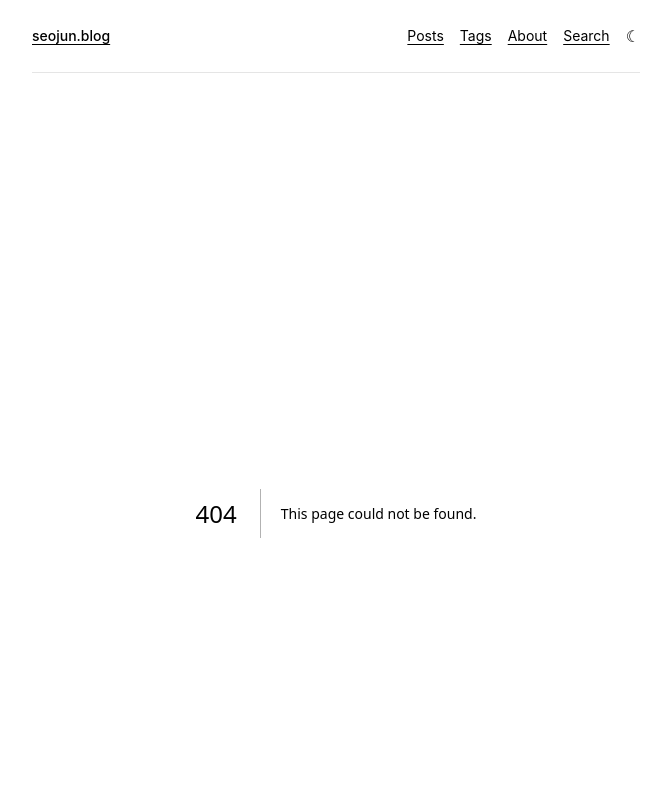
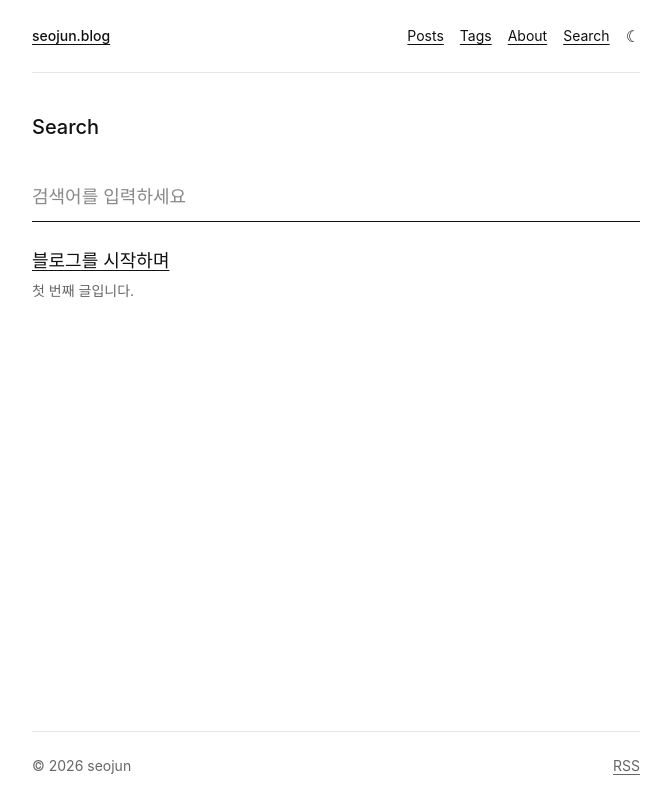
Before and after one commit to seojuny95/seojuny.dev, a Next.js app: page /search in a window 1280 px wide. Before the commit this address had no page. Shown: the top 800 px of the page, without its empty margins (304-975 px from the left). Built offline with nearby package versions, Linux system fonts and the light colour scheme.

Commit message:
feat: archive, tags, about, search, rss feed, and 404 pages

```diff
--- /dev/null
+++ b/app/about/page.tsx
@@ -0,0 +1,18 @@
+import fs from 'node:fs';
+import path from 'node:path';
+import { MDXRemote } from 'next-mdx-remote/rsc';
+
+export const metadata = { title: 'About — seojun.blog' };
+
+const source = fs.readFileSync(
+  path.join(process.cwd(), 'content', 'about.mdx'),
+  'utf8',
+);
+
+export default function AboutPage() {
+  return (
+    <section className="prose-blog">
+      <MDXRemote source={source} />
+    </section>
+  );
+}
--- /dev/null
+++ b/app/feed.xml/route.ts
@@ -0,0 +1,33 @@
+import { Feed } from 'feed';
+import { getAllPosts } from '@/lib/posts';
+
+export const dynamic = 'force-static';
+
+const SITE_URL =
+  process.env.NEXT_PUBLIC_SITE_URL ?? 'https://seojun-blog.vercel.app';
+
+export function GET() {
+  const feed = new Feed({
+    title: 'seojun.blog',
+    description: '개인 블로그',
+    id: SITE_URL,
+    link: SITE_URL,
+    language: 'ko',
+    copyright: `© ${new Date().getFullYear()} seojun`,
+    feedLinks: { atom: `${SITE_URL}/feed.xml` },
+  });
+
+  for (const post of getAllPosts()) {
+    feed.addItem({
+      title: post.title,
+      id: `${SITE_URL}/posts/${post.slug}`,
+      link: `${SITE_URL}/posts/${post.slug}`,
+      description: post.summary,
+      date: new Date(post.date),
+    });
+  }
+
+  return new Response(feed.atom1(), {
+    headers: { 'Content-Type': 'application/atom+xml; charset=utf-8' },
+  });
+}
--- /dev/null
+++ b/app/not-found.tsx
@@ -0,0 +1,13 @@
+import Link from 'next/link';
+
+export default function NotFound() {
+  return (
+    <section className="ui-sans text-center py-20">
+      <h1 className="text-4xl font-bold mb-4">404</h1>
+      <p className="text-[var(--muted)] mb-6">페이지를 찾을 수 없습니다.</p>
+      <Link href="/" className="no-underline">
+        홈으로 →
+      </Link>
+    </section>
+  );
+}
--- /dev/null
+++ b/app/posts/page.tsx
@@ -0,0 +1,42 @@
+import Link from 'next/link';
+import { getAllPosts } from '@/lib/posts';
+
+export const metadata = { title: 'Posts — seojun.blog' };
+
+export default function PostsPage() {
+  const posts = getAllPosts();
+  const byYear = new Map<string, typeof posts>();
+  for (const p of posts) {
+    const year = p.date.slice(0, 4);
+    if (!byYear.has(year)) byYear.set(year, []);
+    byYear.get(year)!.push(p);
+  }
+  const years = [...byYear.keys()].sort((a, b) => b.localeCompare(a));
+
+  return (
+    <section>
+      <h1 className="ui-sans text-xl font-medium mb-8">Posts</h1>
+      {years.length === 0 ? (
+        <p className="ui-sans text-sm text-[var(--muted)]">글이 아직 없습니다.</p>
+      ) : (
+        years.map((year) => (
+          <div key={year} className="mb-10">
+            <h2 className="ui-sans text-sm text-[var(--muted)] mb-3">{year}</h2>
+            <ul className="list-none p-0 m-0 space-y-2">
+              {byYear.get(year)!.map((p) => (
+                <li key={p.slug} className="flex items-baseline gap-4">
+                  <time className="ui-sans text-sm text-[var(--muted)] w-24 shrink-0 tabular-nums">
+                    {p.date}
+                  </time>
+                  <Link href={`/posts/${p.slug}`} className="no-underline flex-1">
+                    {p.title}
+                  </Link>
+                </li>
+              ))}
+            </ul>
+          </div>
+        ))
+      )}
+    </section>
+  );
+}
--- /dev/null
+++ b/app/search/page.tsx
@@ -0,0 +1,14 @@
+import { getSearchIndex } from '@/lib/posts';
+import { SearchBox } from '@/components/SearchBox';
+
+export const metadata = { title: 'Search — seojun.blog' };
+
+export default function SearchPage() {
+  const index = getSearchIndex();
+  return (
+    <section>
+      <h1 className="ui-sans text-xl font-medium mb-8">Search</h1>
+      <SearchBox index={index} />
+    </section>
+  );
+}
--- /dev/null
+++ b/app/tags/[tag]/page.tsx
@@ -0,0 +1,33 @@
+import { notFound } from 'next/navigation';
+import { getAllTags, getPostsByTag } from '@/lib/posts';
+import { PostList } from '@/components/PostList';
+
+export function generateStaticParams() {
+  return getAllTags().map(({ tag }) => ({ tag: encodeURIComponent(tag) }));
+}
+
+export async function generateMetadata({
+  params,
+}: {
+  params: Promise<{ tag: string }>;
+}) {
+  const { tag } = await params;
+  return { title: `#${decodeURIComponent(tag)} — seojun.blog` };
+}
+
+export default async function TagPage({
+  params,
+}: {
+  params: Promise<{ tag: string }>;
+}) {
+  const { tag: raw } = await params;
+  const tag = decodeURIComponent(raw);
+  const posts = getPostsByTag(tag);
+  if (posts.length === 0) notFound();
+  return (
+    <section>
+      <h1 className="ui-sans text-xl font-medium mb-8">#{tag}</h1>
+      <PostList posts={posts} />
+    </section>
+  );
+}
--- /dev/null
+++ b/app/tags/page.tsx
@@ -0,0 +1,30 @@
+import Link from 'next/link';
+import { getAllTags } from '@/lib/posts';
+
+export const metadata = { title: 'Tags — seojun.blog' };
+
+export default function TagsPage() {
+  const tags = getAllTags();
+  return (
+    <section>
+      <h1 className="ui-sans text-xl font-medium mb-8">Tags</h1>
+      {tags.length === 0 ? (
+        <p className="ui-sans text-sm text-[var(--muted)]">태그가 아직 없습니다.</p>
+      ) : (
+        <ul className="ui-sans list-none p-0 m-0 flex flex-wrap gap-x-4 gap-y-2">
+          {tags.map(({ tag, count }) => (
+            <li key={tag}>
+              <Link
+                href={`/tags/${encodeURIComponent(tag)}`}
+                className="no-underline"
+              >
+                #{tag}{' '}
+                <span className="text-[var(--muted)] text-sm">({count})</span>
+              </Link>
+            </li>
+          ))}
+        </ul>
+      )}
+    </section>
+  );
+}
--- /dev/null
+++ b/components/SearchBox.tsx
@@ -0,0 +1,55 @@
+'use client';
+
+import { useMemo, useState } from 'react';
+import Link from 'next/link';
+import Fuse from 'fuse.js';
+import type { SearchEntry } from '@/lib/posts';
+
+export function SearchBox({ index }: { index: SearchEntry[] }) {
+  const [query, setQuery] = useState('');
+
+  const fuse = useMemo(
+    () =>
+      new Fuse(index, {
+        keys: ['title', 'summary', 'tags'],
+        threshold: 0.4,
+        ignoreLocation: true,
+      }),
+    [index],
+  );
+
+  const results = query.trim()
+    ? fuse.search(query).map((r) => r.item)
+    : index;
+
+  return (
+    <div>
+      <input
+        type="search"
+        autoFocus
+        placeholder="검색어를 입력하세요"
+        value={query}
+        onChange={(e) => setQuery(e.target.value)}
+        className="ui-sans w-full border-b border-[var(--rule)] bg-transparent py-2 outline-none focus:border-[var(--fg)]"
+      />
+      <ul className="mt-6 space-y-4 list-none p-0 m-0">
+        {results.length === 0 ? (
+          <li className="ui-sans text-sm text-[var(--muted)]">결과 없음</li>
+        ) : (
+          results.map((r) => (
+            <li key={r.slug}>
+              <Link href={`/posts/${r.slug}`} className="no-underline block">
+                <span>{r.title}</span>
+              </Link>
+              {r.summary ? (
+                <p className="ui-sans text-sm text-[var(--muted)] mt-1">
+                  {r.summary}
+                </p>
+              ) : null}
+            </li>
+          ))
+        )}
+      </ul>
+    </div>
+  );
+}
--- /dev/null
+++ b/content/about.mdx
@@ -0,0 +1,7 @@
+# About
+
+안녕하세요. 프론트엔드 개발자 유서준입니다.
+
+이 블로그는 개발과 일상에 대한 생각을 기록하는 공간입니다.
+
+- Email: [sytwoyou@gmail.com](mailto:sytwoyou@gmail.com)
```
